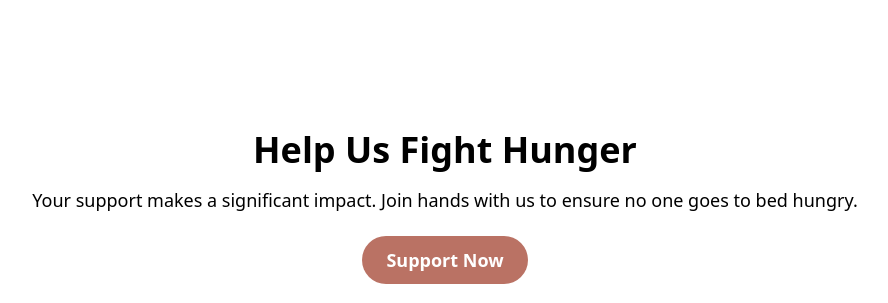
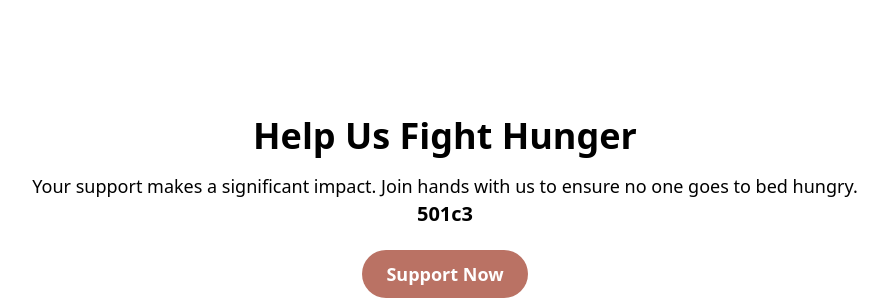
Before and after one commit to brightsheden/familysofcolorwebsite, a Django app: page / in a window 1280 px wide. Shown: the part 3639-3942 px from the top of the page, without its empty margins (195-1083 px from the left). Run offline with Django 3.2, Linux system fonts and the light colour scheme; some libraries are stand-ins or nearby versions.

Commit message:
typo  error

```diff
--- a/base/Templates/Home.html
+++ b/base/Templates/Home.html
@@ -56,7 +56,7 @@
             <div class='mt-8 text-center w-[100%] md:w-[60%] gap-4'>
                 <h1 class='text-5xl mb-5 font-bold'>About Us</h1>
                 <p class='text-2xl p-2'>
-                    Family's of Color is Non-Profit organization which was founded by Rhonda Kirksey in 2006 with the sole aim of giving back to the Community.inother to Achieve our Aim,we have partnered with the Food bank in providing for foods for our community
+                    Family's of Color is non-profit organization which was founded by Rhonda Kirksey in 2006 with the sole aim of giving back to the community.in order to achieve our aim,we have partnered with the Food bank in providing for foods for our community.
                     </p>
             </div>
             <div class='w/2'>
@@ -162,6 +162,8 @@
             <div class="md:w-1/2 text-center">
                 <h2 class="text-4xl font-bold mb-4">Join Us in the Fight Against Hunger</h2>
                 <p class="text-lg">Your contribution can make a significant impact on the lives of those struggling with hunger. Together, let's create a world where no one sleeps hungry.</p>
+
+                <span class='font-bold text-xl'>501c3</span>
             </div>
 
             <!-- Donation Image -->
@@ -223,6 +225,7 @@
         <div class="text-center mb-8">
             <h2 class="text-4xl font-bold mb-4">Help Us Fight Hunger</h2>
             <p class="text-lg">Your support makes a significant impact. Join hands with us to ensure no one goes to bed hungry.</p>
+            <span class='font-bold text-xl'>501c3</span>
         </div>
 
         <!-- Donate Button -->
```
Also changed, not shown: staticfile/staticfiles.json (+1 -1 lines).
